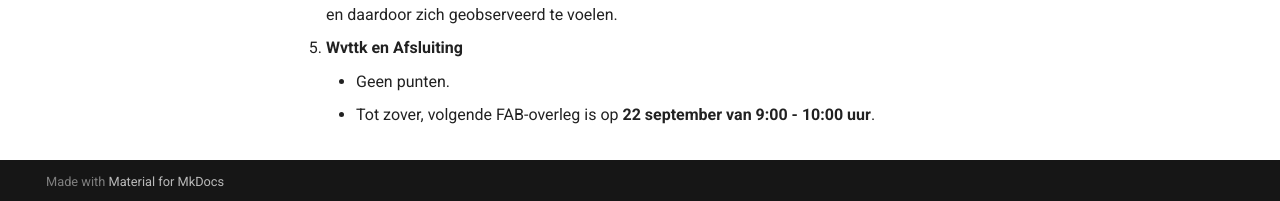
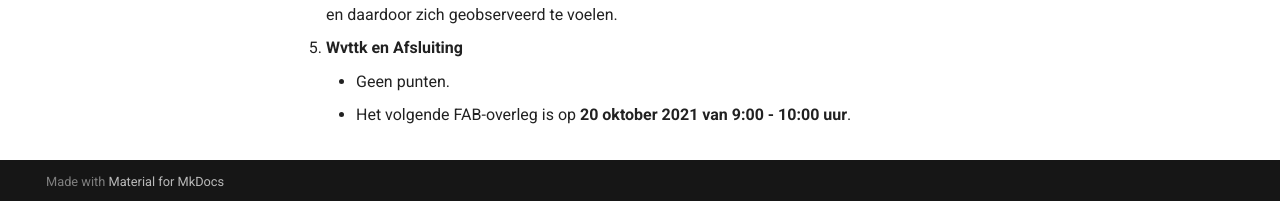
Before and after one commit to kadaster-labs/sensrnet-home, an MkDocs documentation site: the page built from docs/notes/2021-09-22-FAB-notes.md, in a window 1280 px wide and 900 px high, scrolled down 1694 px. Shown: the part 696-897 px from the top of the window. Built offline with MkDocs 1.6.1 and Material for MkDocs 9.7.7, drawn with Linux system fonts in a browser that asks for light colours; comment, search, counter and statistics services are not loaded.

Commit message:
Update 2021-09-22-FAB-notes.md

```diff
--- a/docs/notes/2021-09-22-FAB-notes.md
+++ b/docs/notes/2021-09-22-FAB-notes.md
@@ -63,4 +63,4 @@ Observed area: keuze voor een polygoon of straal (cirkel). Vraag is wie OA moet
 5. **Wvttk en Afsluiting**
 
      - Geen punten.
-     - Tot zover, volgende FAB-overleg is op **22 september van 9:00 - 10:00 uur**.
+     - Het volgende FAB-overleg is op **20 oktober 2021 van 9:00 - 10:00 uur**.
```
